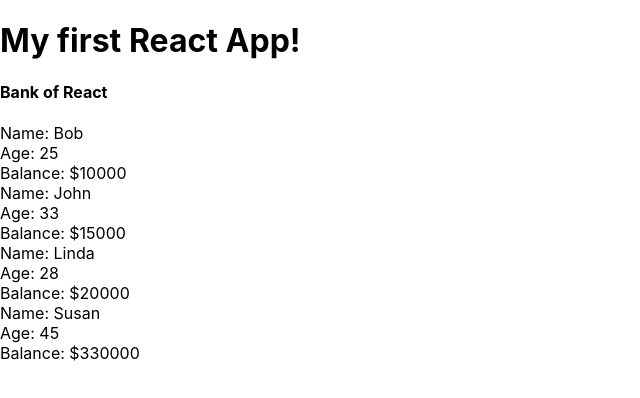
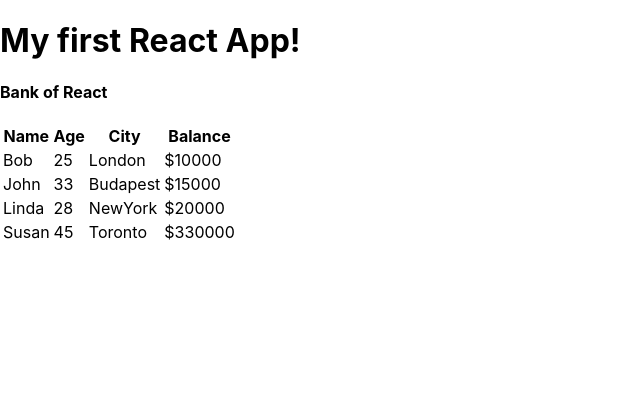
Before and after one commit to Ldaruu/JsPracc, a React (Create React App) app in the folder BankAccount-React/bankaccount/: page / in a window 1280 px wide. Shown: the top 398 px of the page, without its empty margins (0-640 px from the left). Built offline with nearby package versions, Linux system fonts and the light colour scheme.

Commit message:
feat(refactor:To table)

```diff
--- a/BankAccount-React/bankaccount/src/Accounts.js
+++ b/BankAccount-React/bankaccount/src/Accounts.js
@@ -3,16 +3,26 @@ import  React  from 'react';
 const Accounts =({accounts})=>{
     const accList = accounts.map(account => {
         return(
-            <div className="acc" key={account.id}>
-                <div>Name: {account.name}</div>
-                <div>Age: {account.age}</div>
-                <div>Balance: ${account.balance}</div>
-            </div>
+            <tr className="acc" key={account.id}>
+                <td> {account.name}</td>
+                <td> {account.age}</td>
+                <td> {account.city}</td>
+                <td> ${account.balance}</td>
+            </tr>
         )
     })
     return(
      <div className="acc-list">
-         {accList}
+         <table>
+             <tr>
+                 <th>Name</th>
+                 <th>Age</th>
+                 <th>City</th>
+                 <th>Balance</th>
+             </tr>
+             {accList}
+         </table>
+
      </div>
     )
 }
--- a/BankAccount-React/bankaccount/src/App.js
+++ b/BankAccount-React/bankaccount/src/App.js
@@ -5,10 +5,10 @@ import Accounts from './Accounts';
 class App extends Component {
   state = {
     accounts: [
-      {name: 'Bob', age: 25, balance: 10000, id: 1},
-      {name: 'John', age: 33, balance: 15000, id: 2},
-      {name: 'Linda', age: 28, balance: 20000, id: 3},
-      {name: 'Susan', age: 45, balance: 330000, id: 4}
+      {name: 'Bob', age: 25, city:'London', balance: 10000, id: 1},
+      {name: 'John', age: 33, city:'Budapest',  balance: 15000, id: 2},
+      {name: 'Linda', age: 28, city:'NewYork', balance: 20000, id: 3},
+      {name: 'Susan', age: 45, city:'Toronto',balance: 330000, id: 4}
     ]
   }
   render() {
```
